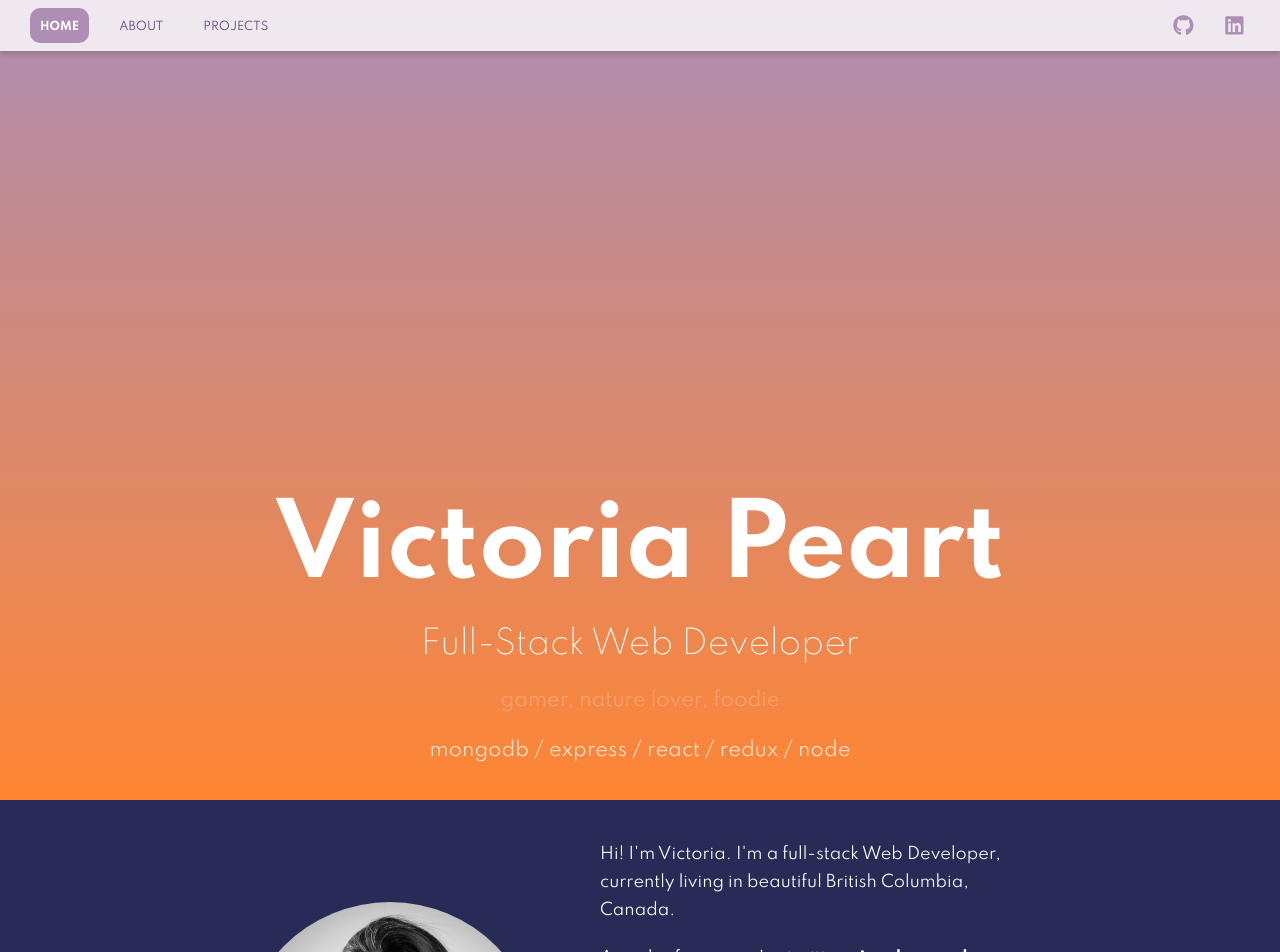
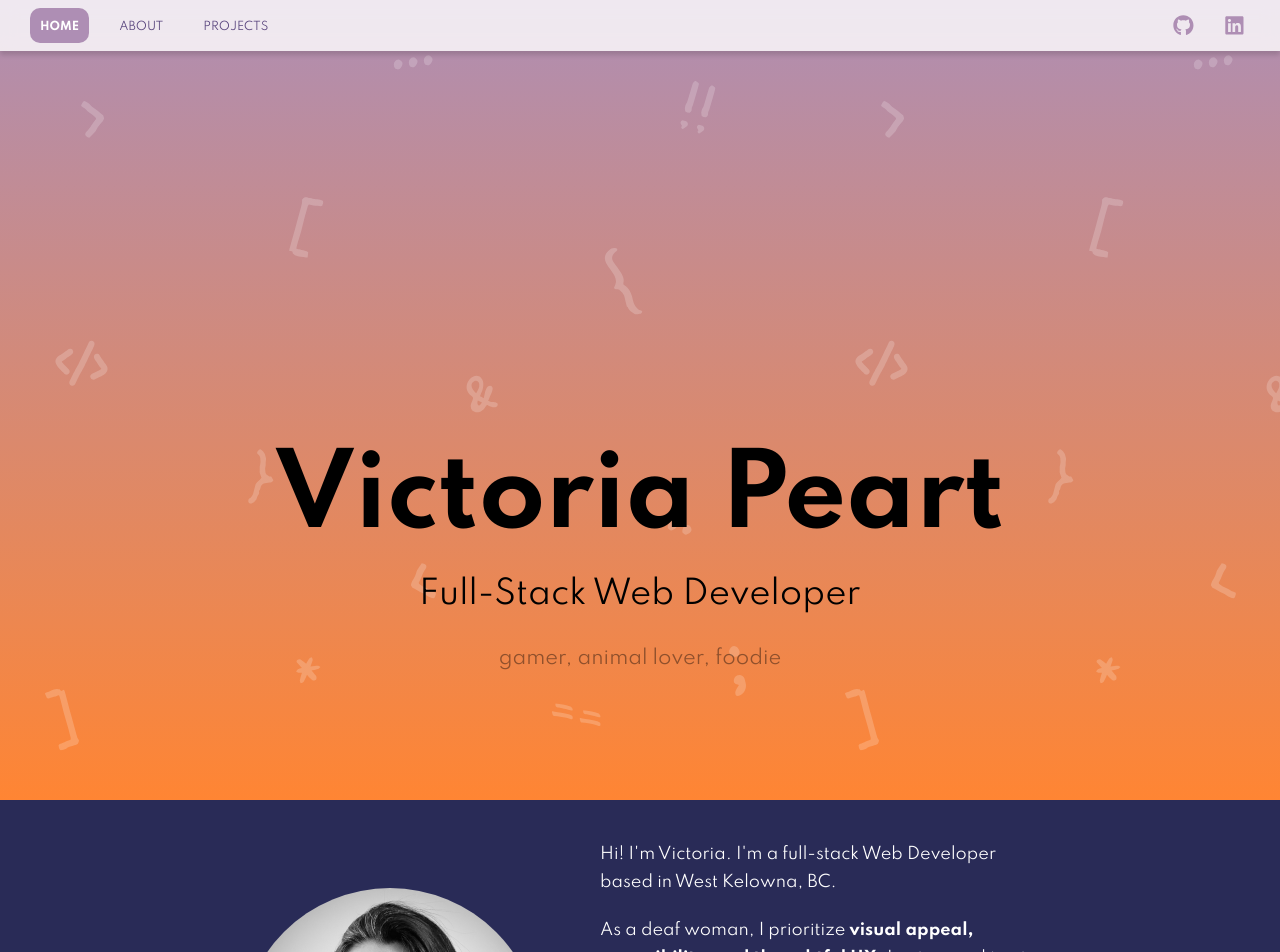
Before and after one commit to v-prt/portfolio, a React (Create React App) app: page / in a window 1280 px wide. Shown: the top 952 px of the page. Built offline with nearby package versions, Linux system fonts and the light colour scheme; a web font is replaced by a local one.

Commit message:
homepage background overlay

```diff
--- a/src/components/Employment.js
+++ b/src/components/Employment.js
@@ -25,11 +25,7 @@ export const Employment = () => {
               rel='noopenner noreferrer'>
               Collaboration Hub
             </a>{' '}
-            and{' '}
-            <a href='https://creator.co/marketplace' target='_blank' rel='noopenner noreferrer'>
-              Marketplace+
-            </a>
-            , as well as Creator Search and Campaign Builder (only accessible to brands under a
+            as well as Creator Search and Campaign Builder (only accessible to brands under a
             subscription plan).
           </p>
           <p>
--- a/src/components/Skills.js
+++ b/src/components/Skills.js
@@ -92,7 +92,6 @@ const Group = styled.div`
   width: 300px;
   margin: 20px;
   border-radius: 15px;
-  border: 1px solid ${COLORS.light};
   overflow: hidden;
 `
 
--- a/src/routes/Homepage.js
+++ b/src/routes/Homepage.js
@@ -5,6 +5,7 @@ import { COLORS, fadeIn, rotate } from '../GlobalStyles'
 import avatar from '../assets/victoria.JPG'
 import { FeaturedProject } from '../components/FeaturedProject'
 import { ViewProjects } from '../components/ViewProjects'
+import pattern from '../assets/code.svg'
 
 export const Homepage = () => {
   // makes window scroll to top between renders
@@ -16,26 +17,21 @@ export const Homepage = () => {
     <Wrapper>
       <Background></Background>
       <Heading>
+        <div className='overlay'></div>
         <Banner>
           <Name>Victoria Peart</Name>
           <Job>Full-Stack Web Developer</Job>
           <Skills>
-            <p>html / css / javascript / php</p>
-            <p>mongodb / express / react / redux / node</p>
-            <p>gamer, nature lover, foodie</p>
-            <p>
-              will do <b>pro bono work</b> for animal welfare
-            </p>
+            <p>html / css / javascript / typescript / php</p>
+            <p>mongodb / express / react / redux / node / mysql</p>
+            <p>gamer, animal lover, foodie</p>
           </Skills>
         </Banner>
       </Heading>
       <Intro>
         <Image src={avatar} alt='' />
         <Text>
-          <p>
-            Hi! I'm Victoria. I'm a full-stack Web Developer, currently living in beautiful British
-            Columbia, Canada.
-          </p>
+          <p>Hi! I'm Victoria. I'm a full-stack Web Developer based in West Kelowna, BC.</p>
           <p>
             As a deaf woman, I prioritize
             <strong> visual appeal, accessibility, and thoughtful UX</strong>. I enjoy working in
@@ -74,15 +70,25 @@ const Heading = styled.section`
   align-items: flex-end;
   height: 100vh;
   width: 100%;
+  position: relative;
+  .overlay {
+    background-image: url(${pattern});
+    background-size: 800px;
+    opacity: 0.2;
+    height: 100%;
+    width: 100%;
+    position: absolute;
+  }
 `
 
 const Banner = styled.div`
   animation: ${fadeIn} 2s ease-in-out;
-  color: #fff;
+  color: #000;
   text-align: center;
   height: 300px;
   width: 100%;
-  padding: 30px 0 50px 0;
+  padding: 30px 0 100px 0;
+  z-index: 1;
   @media screen and (prefers-reduced-motion: reduce) {
     animation: none;
   }
@@ -101,7 +107,6 @@ const Name = styled.h1`
 const Job = styled.p`
   margin: 20px 0;
   font-size: 2rem;
-  font-weight: 200;
   @media (max-width: 1000px) {
     font-size: 1.2rem;
   }
@@ -120,7 +125,7 @@ const Skills = styled.div`
     opacity: 0;
     max-width: 75%;
     transform: translate3d(0px, -50px, 0px);
-    animation: 12s ease-in-out infinite ${rotate};
+    animation: 9s ease-in-out infinite ${rotate};
     @media (max-width: 1000px) {
       font-size: 1rem;
     }
@@ -130,9 +135,6 @@ const Skills = styled.div`
   }
   p:nth-child(3) {
     animation-delay: 6s;
-  }
-  p:nth-child(4) {
-    animation-delay: 9s;
   }
 `
 
```
Also changed, not shown: src/assets/code.svg (added).
